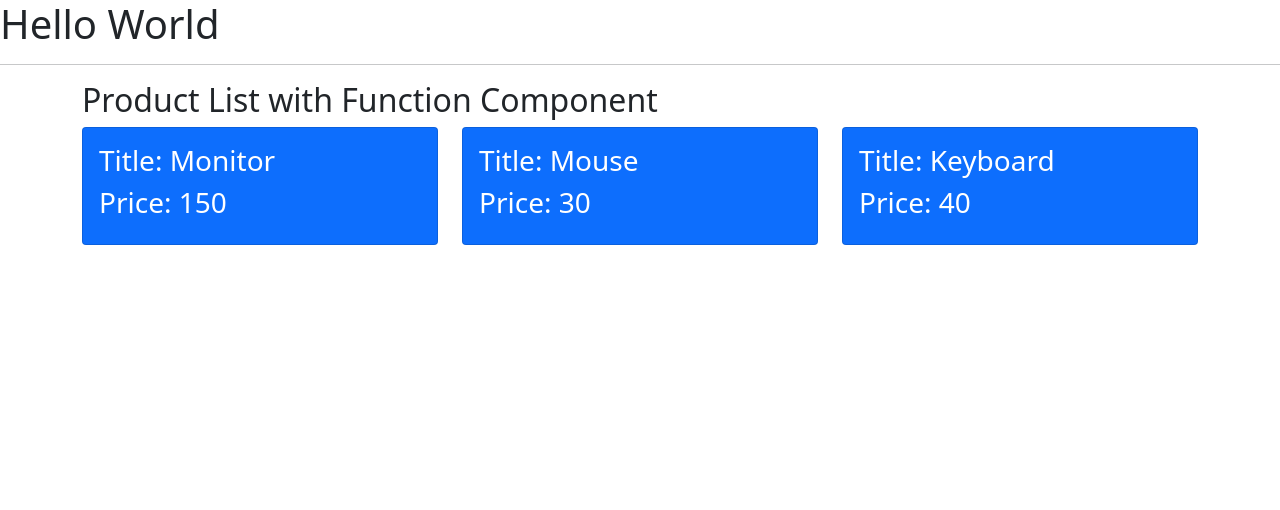
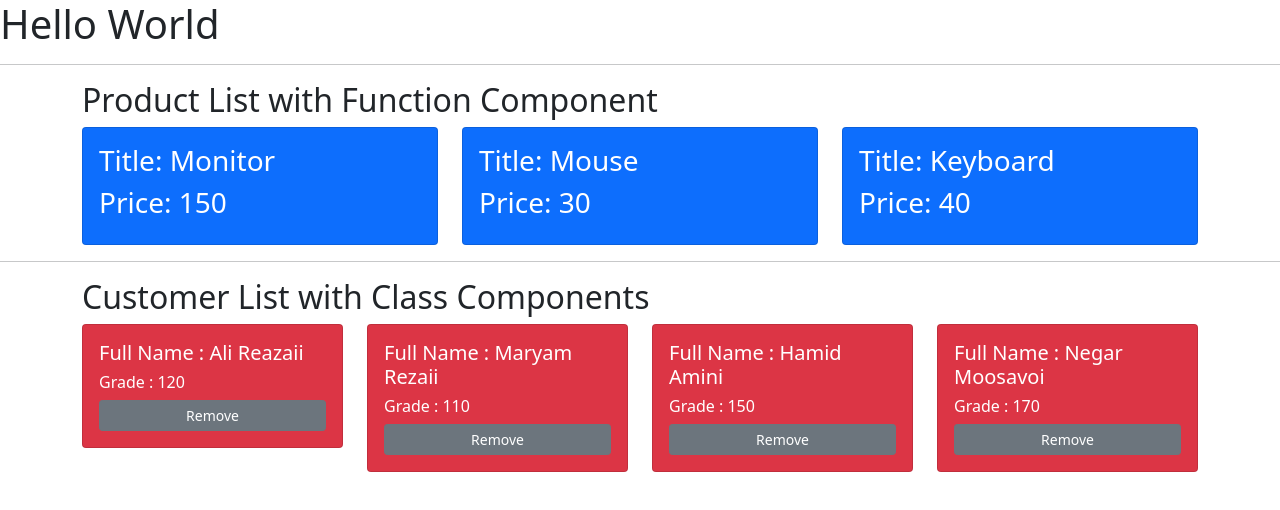
Before and after one commit to MamadTaheri/react-training, a React (Create React App) app: page / in a window 1280 px wide. Shown: the top 510 px of the page. Built offline with nearby package versions, Linux system fonts and the light colour scheme.

Commit message:
add customer section

```diff
--- a/src/App.js
+++ b/src/App.js
@@ -1,5 +1,6 @@
 import React from 'react';
 import ProductList from "./components/product/ProductList";
+import CustomerList from "./components/customer/CustomerList";
 
 function App() {
     return (
@@ -7,6 +8,8 @@ function App() {
             <h1>Hello World</h1>
             <hr />
             <ProductList />
+            <hr />
+            <CustomerList />
         </div>
     );
 }
--- a/src/assets/data.js
+++ b/src/assets/data.js
@@ -1,5 +1,12 @@
-export const initialItems = [
+export const initialProducts = [
     {id: 101, title: 'Monitor', price: 150},
     {id: 102, title: 'Mouse', price: 30},
     {id: 103, title: 'Keyboard', price: 40},
 ]
+
+export const initialCustomers = [
+    {id: 301, fullName: 'Ali Reazaii', grade: 120},
+    {id: 302, fullName: 'Maryam Rezaii', grade: 110},
+    {id: 303, fullName: 'Hamid Amini', grade: 150},
+    {id: 304, fullName: 'Negar  Moosavoi', grade: 170},
+]
--- /dev/null
+++ b/src/components/customer/CustomerInfo.js
@@ -0,0 +1,18 @@
+import React, {Component} from 'react';
+
+class CustomerInfo extends Component {
+    customer = this.props.customer;
+    render() {
+        return (
+            <div className="col-md-3">
+                <div className="card bg-danger text-white p-3">
+                    <h5>Full Name : {this.customer.fullName}</h5>
+                    <h6>Grade : {this.customer.grade}</h6>
+                    <button className="btn btn-secondary btn-sm">Remove</button>
+                </div>
+            </div>
+        );
+    }
+}
+
+export default CustomerInfo;
--- /dev/null
+++ b/src/components/customer/CustomerList.js
@@ -0,0 +1,23 @@
+import React, {Component} from 'react';
+import {initialCustomers} from "../../assets/data";
+import CustomerInfo from "./CustomerInfo";
+
+class CustomerList extends Component {
+
+    state = {customers: initialCustomers}
+
+    render() {
+        return (
+            <div className="container">
+                <h2>Customer List with Class Components</h2>
+                <div className="row">
+                    {
+                        this.state.customers.map((customer, index) => <CustomerInfo key={customer.id} customer={customer} /> )
+                    }
+                </div>
+            </div>
+        );
+    }
+}
+
+export default CustomerList;
--- a/src/components/product/ProductList.js
+++ b/src/components/product/ProductList.js
@@ -1,10 +1,10 @@
 import React, {useState} from 'react';
-import {initialItems} from "../../assets/data";
+import {initialProducts} from "../../assets/data";
 import ProductInfo from "./ProductInfo";
 
 const ProductList = () => {
 
-    const [items, setItems] = useState(initialItems);
+    const [items] = useState(initialProducts);
 
     return (
         <div className="container">
```
